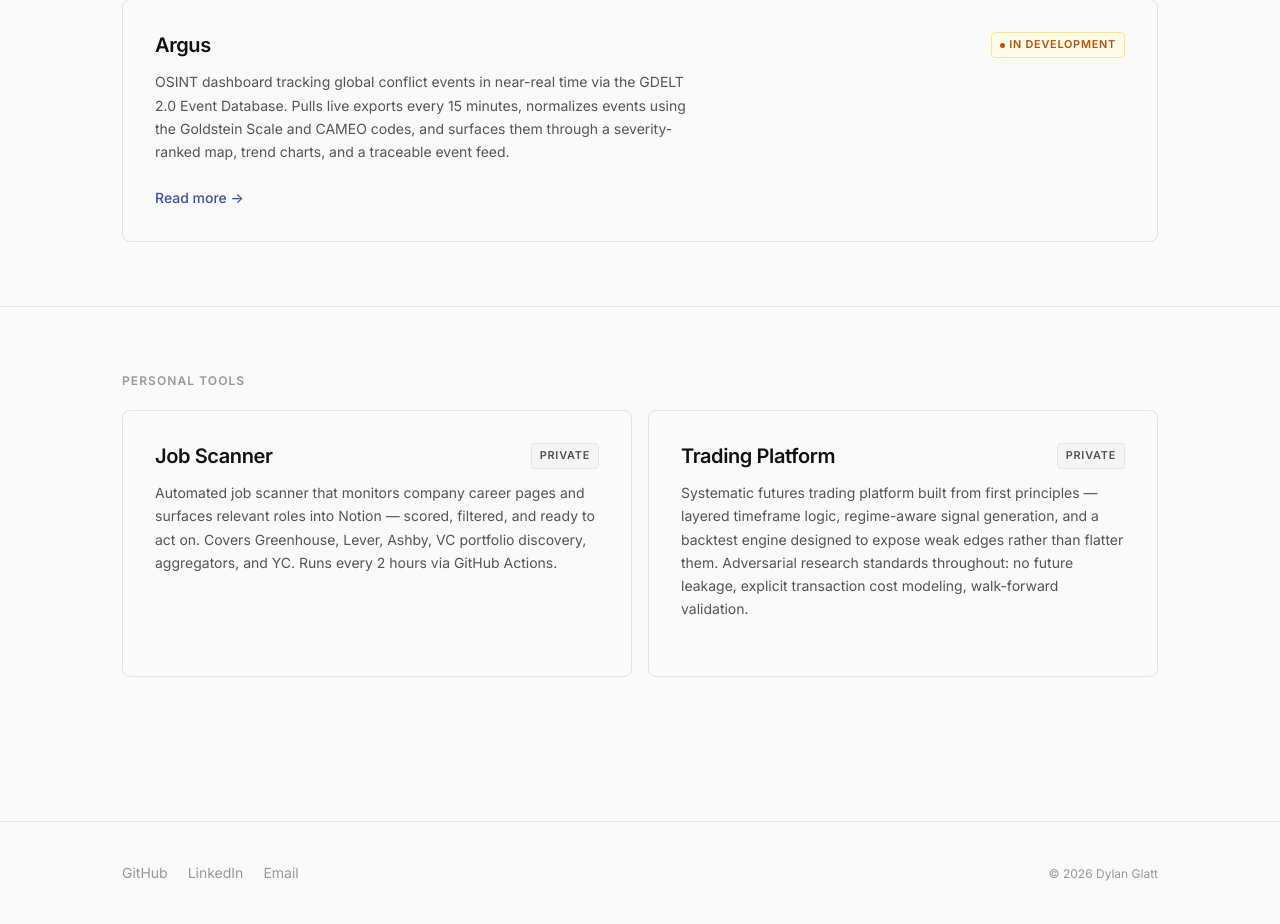
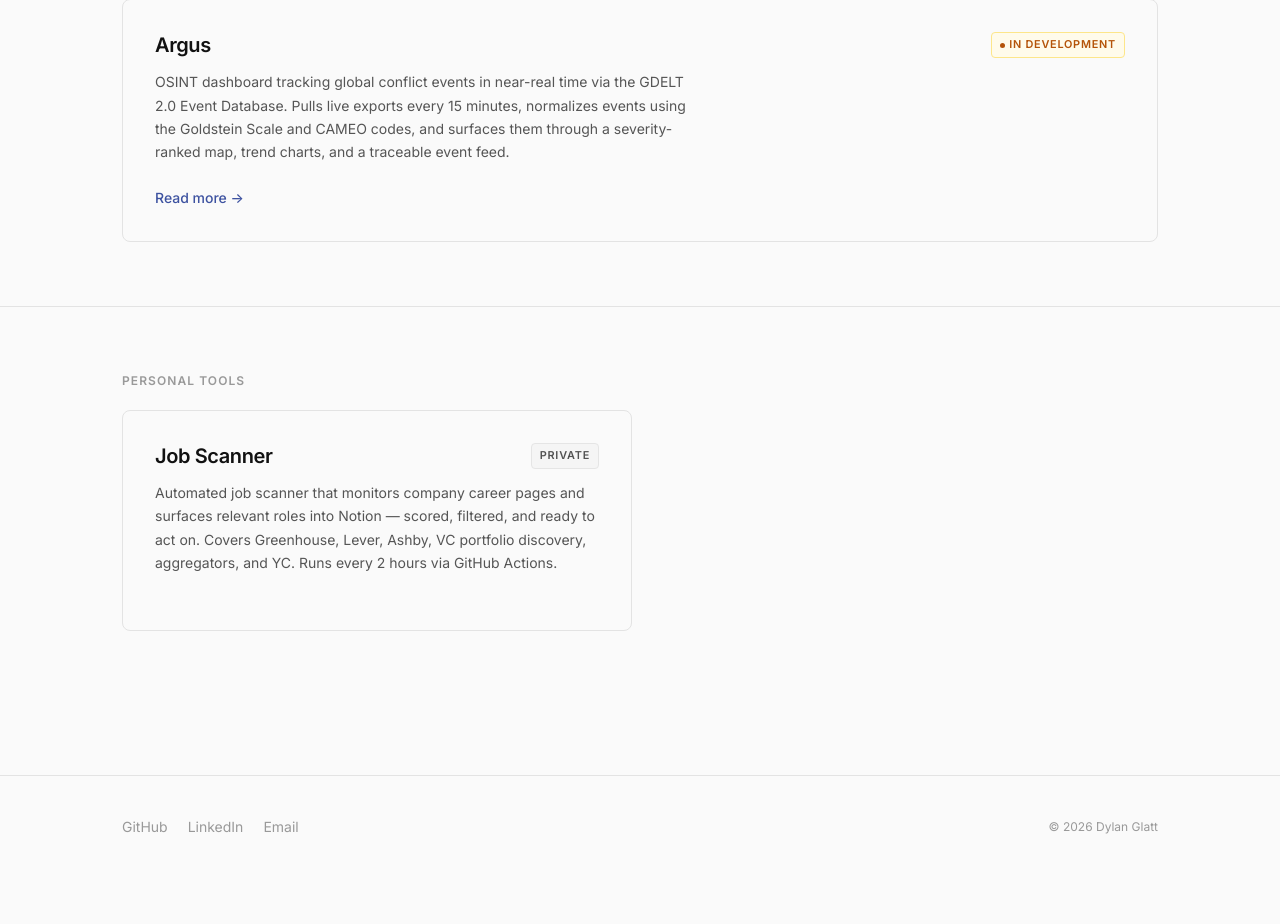
Before and after one commit to dylanglatt/dylanglatt.com, a Flask app: page /work in a window 1280 px wide. Shown: the part 764-1688 px from the top of the page. After the commit the page ends 1598 px from the top, so only its background shows below. Run offline with Flask 3, Linux system fonts and the light colour scheme.

Commit message:
Remove Trading Platform card

```diff
--- a/templates/work.html
+++ b/templates/work.html
@@ -84,23 +84,6 @@
         <div class="card-footer">
         </div>
       </div>
-
-      <div class="card card--dev">
-        <div>
-          <div class="card-header">
-            <span class="card-name">Trading Platform</span>
-            <span class="badge badge--private">Private</span>
-          </div>
-          <p class="card-description">
-            Systematic futures trading platform built from first principles — layered timeframe
-            logic, regime-aware signal generation, and a backtest engine designed to expose
-            weak edges rather than flatter them. Adversarial research standards throughout:
-            no future leakage, explicit transaction cost modeling, walk-forward validation.
-          </p>
-        </div>
-        <div class="card-footer">
-        </div>
-      </div>
     </div>
   </div>
 </section>
```
Also changed, not shown: templates/index.html (+0 -14 lines).
